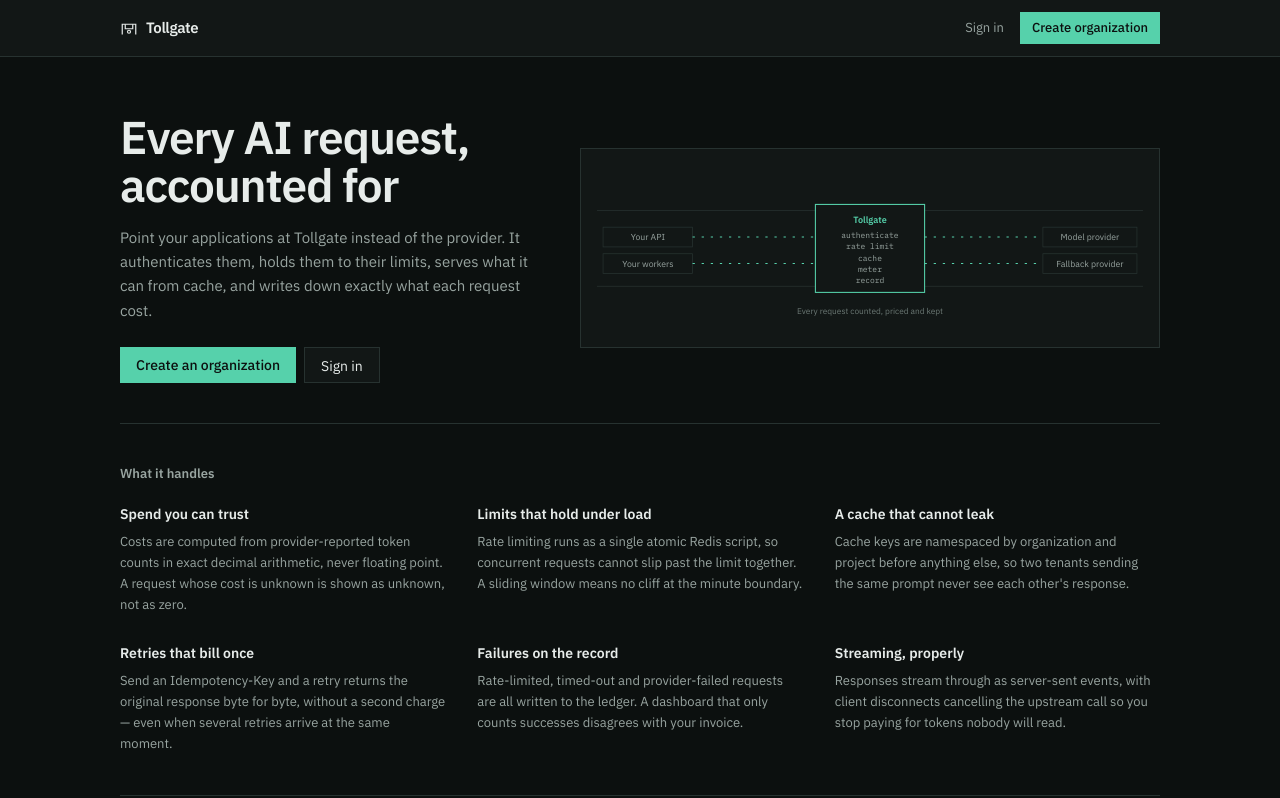
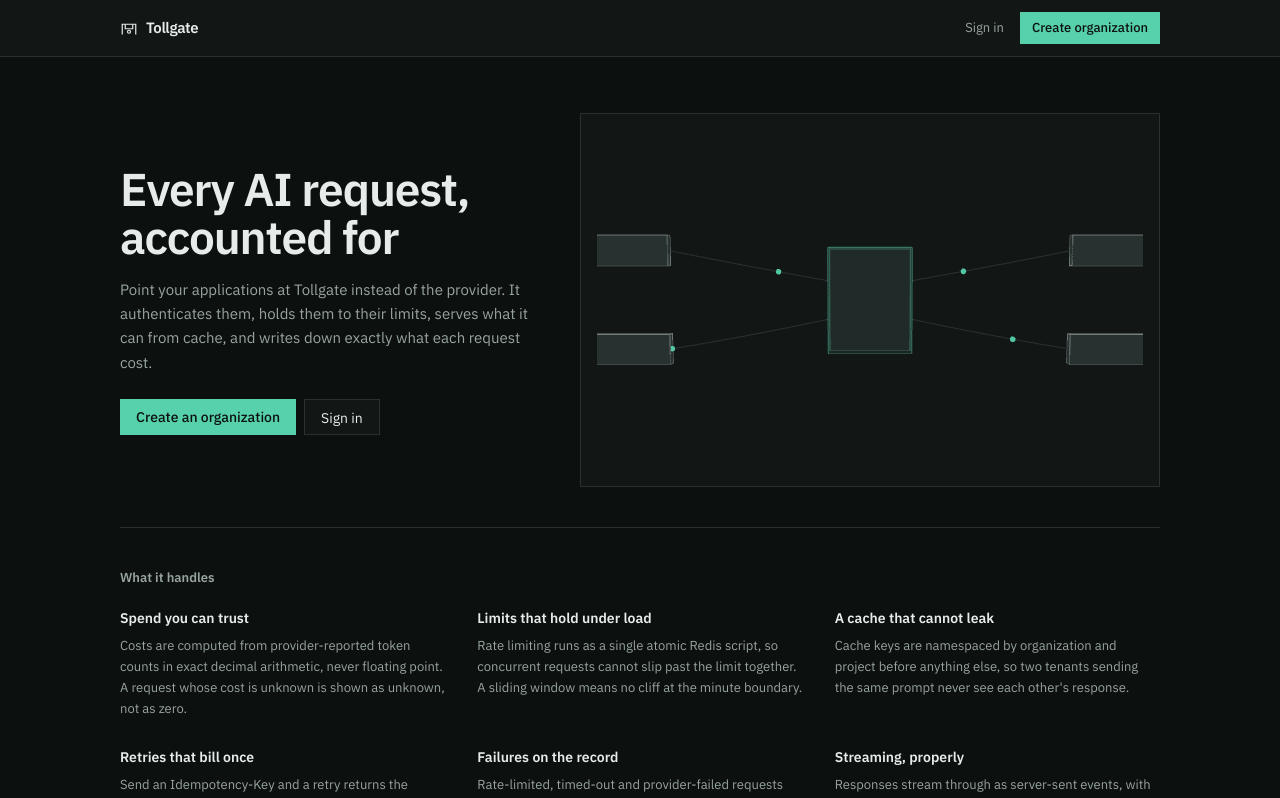
Before and after one commit to pranitap123/conduit-ai, a React (Vite) app in the folder apps/dashboard/: page / in a window 1280 px wide. Shown: the top 798 px of the page. Built offline with nearby package versions, Linux system fonts and the light colour scheme.

Commit message:
feat(ui): integrate gateway visualization

```diff
--- a/apps/dashboard/src/pages/Landing.tsx
+++ b/apps/dashboard/src/pages/Landing.tsx
@@ -1,10 +1,17 @@
 import { Link } from 'react-router-dom';
+import { Suspense, lazy, useState } from 'react';
 import { Mark } from '../components/Mark';
+
+const GatewayScene = lazy(() =>
+  import('../components/GatewayScene').then((m) => ({ default: m.GatewayScene })));
 
 /**
  * The hero is the product's own diagram, animated with the actual thing it
  * does: requests travelling a pipe through a gate that counts them. This is the
  * one place motion is used, and it is not decoration — it is the explanation.
+ *
+ * Kept as the fallback for the 3D scene: no WebGL, JS still loading, or the
+ * dynamic import failing all land here, so the hero is never blank.
  */
 function Pipe() {
   return (
@@ -104,7 +111,16 @@
               </Link>
             </div>
           </div>
-          <div className="bg-surface border border-rule p-4"><Pipe /></div>
+          {/*
+           * The hero visual: the 3D scene where it can run, the original
+           * diagram everywhere else — no WebGL, reduced-motion, slow network,
+           * or a failed dynamic import all resolve to the same fallback.
+           */}
+          <div className="bg-surface border border-rule p-4">
+            <Suspense fallback={<Pipe />}>
+              <GatewayHero />
+            </Suspense>
+          </div>
         </section>
 
         <section className="py-10 border-t border-rule">
@@ -148,3 +164,16 @@
     </div>
   );
 }
+
+/**
+ * GatewayScene reports, one tick after mount, whether WebGL is actually
+ * available — a check that cannot be expressed as a Suspense fallback because
+ * it isn't about the module loading, it's about the runtime environment. This
+ * wrapper holds that as real state, so "no WebGL" swaps to the SVG diagram in
+ * the same render rather than leaving an empty box.
+ */
+function GatewayHero() {
+  const [unsupported, setUnsupported] = useState(false);
+  if (unsupported) return <Pipe />;
+  return <GatewayScene onUnsupported={() => setUnsupported(true)} />;
+}
```
